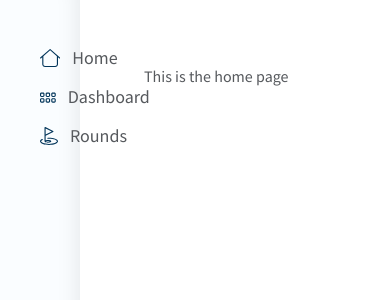
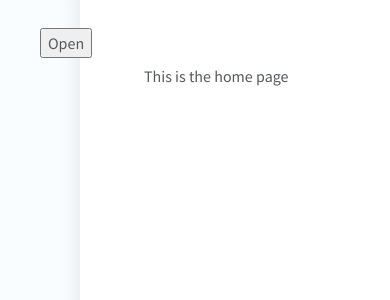
Before and after one commit to dkersten/golf-scorecard-v1, a React (Create React App) app: page / in a window 390 px wide. Shown: the top 300 px of the page. Built offline with nearby package versions, Linux system fonts and the light colour scheme.

Commit message:
implemented basic mobile nav functionality

```diff
--- a/src/Components/Nav.js
+++ b/src/Components/Nav.js
@@ -3,6 +3,7 @@ import '../styling/components/Nav.scss'
 
 // libraries
 import { Link } from 'react-router-dom'
+import { useState } from 'react'
 
 // assets
 import { ReactComponent as HomeIcon } from '../Assets/Icons/home-icon.svg'
@@ -10,8 +11,32 @@ import { ReactComponent as DashboardIcon } from '../Assets/Icons/dashboard-icon.
 import { ReactComponent as RoundsIcon } from '../Assets/Icons/golf-hole-light-icon.svg'
 
 const Nav = () => {
+    const [menuOpen, setMenuOpen] = useState(false)
+
+    const toggleMenu = () => {
+        setMenuOpen(!menuOpen)
+    }
+
     return(
-        <nav>
+        <nav
+            className={`${menuOpen ? 'menu-opened' : 'menu-closed'}`}
+        >
+            <div className="menu-buttons">
+                <button
+                    aria-label='Open Menu'
+                    onClick={toggleMenu}
+                    className='btn-open'
+                >
+                    Open
+                </button>
+                <button
+                    aria-label='Close Menu'
+                    onClick={toggleMenu}
+                    className='btn-close'
+                >
+                    Close
+                </button>
+            </div>
             <ul>
                 <li>
                     <Link to="/">
--- a/src/styling/components/Nav.scss
+++ b/src/styling/components/Nav.scss
@@ -3,8 +3,13 @@
 nav {
     padding: $s-md3 $s-lg1;
 
+    .menu-buttons {
+        display: none;
+    }
+
     ul {
         padding: 0;
+        position: fixed;
     }
 
     li {
@@ -42,4 +47,46 @@ nav {
         text-decoration: none;
         font-size: $font-md;
     }
+
+    @media only screen and (max-width: 999px) {
+        &.menu-opened {
+            .btn-open {
+                display: none;
+            }
+
+            .btn-close {
+                display: block;
+            }
+
+            ul {
+                display: block;
+            }
+        }
+
+        &.menu-closed {
+            .btn-open {
+                display: block;
+            }
+
+            .btn-close {
+                display: none;
+            }
+
+            ul {
+                display: none;
+            }
+        }
+
+        .menu-buttons {
+            display: block;
+
+            .opened {
+                display: block;
+            }
+
+            .closed {
+                display: none;
+            }
+        }
+    }
 }
```
